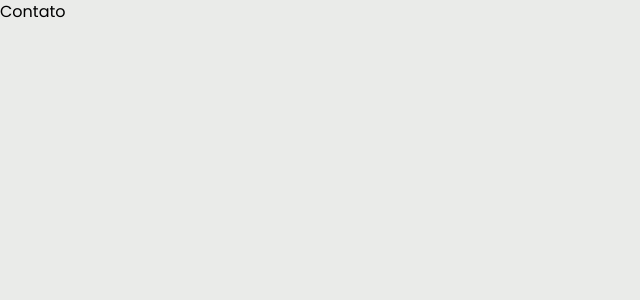
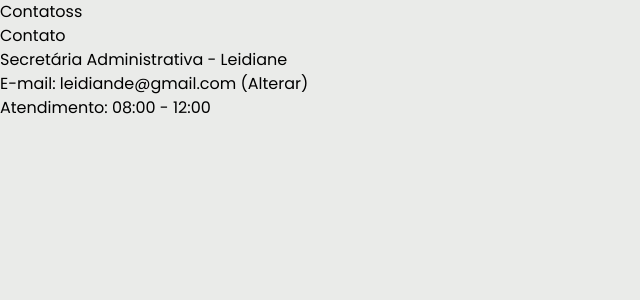
Before and after one commit to PET-Comp-UFMA/computacao-ufma, a Next.js app: page /sobre/contato in a window 1280 px wide. Shown: the top 300 px of the page, without its empty margins (0-640 px from the left). Built offline with nearby package versions, Linux system fonts and the light colour scheme.

Commit message:
feat: adiciona estrutura inicial da página de contato
To upando so pra eu conseguir ver fora do pc

```diff
--- a/app/sobre/contato/page.tsx
+++ b/app/sobre/contato/page.tsx
@@ -1,3 +1,10 @@
+import ContatoSetores from '@/components/sobre/ContatoSetores';
+
 export default function Contato() {
-  return <h1>Contato</h1>
+  return (
+    <main>
+      <h1>Contatoss</h1>
+      <ContatoSetores/>
+    </main>
+  )
 }
--- /dev/null
+++ b/components/sobre/Contato.tsx
@@ -0,0 +1,35 @@
+type Contato = {
+    id: string;
+    titulo: string;
+    email: string;
+    atendimento: string;
+};
+
+export const contatos: Contato[] = [
+
+    {
+        id: 'secretaria',
+        titulo: 'Secretaria de leidiane',
+        email: 'leidiane@gmail.com',
+        atendimento: 'a confirmar',
+    },
+    {
+        id: 'computacao',
+        titulo: 'Coordenador Computação',
+        email: 'matheus@gmail.com',
+        atendimento:'08 - 12',
+    },
+    {
+        id: 'abi',
+        titulo: 'Coordenador ABI',
+        email: 'bonini@gmail.com',
+        atendimento:'08 - 12',
+    },
+    {
+        id: 'inteligencia artificial',
+        titulo: 'Coordenador Inteligencia Artificial',
+        email: 'glaubos@gmail.com',
+        atendimento:'08 - 12',
+    },
+
+];
--- /dev/null
+++ b/components/sobre/ContatoSetores.tsx
@@ -0,0 +1,13 @@
+export default function ContatoSetores() {
+    return (
+        <section>
+            <h2>Contato</h2>
+
+            <div>
+                <h3>Secretária Administrativa - Leidiane </h3>
+                <p>E-mail: leidiande@gmail.com (Alterar)</p>
+                <p>Atendimento: 08:00 - 12:00</p>
+            </div>
+        </section>
+    );
+}
```
Also changed, not shown: components/sobre/ContatoLocalizacao.tsx (added).
